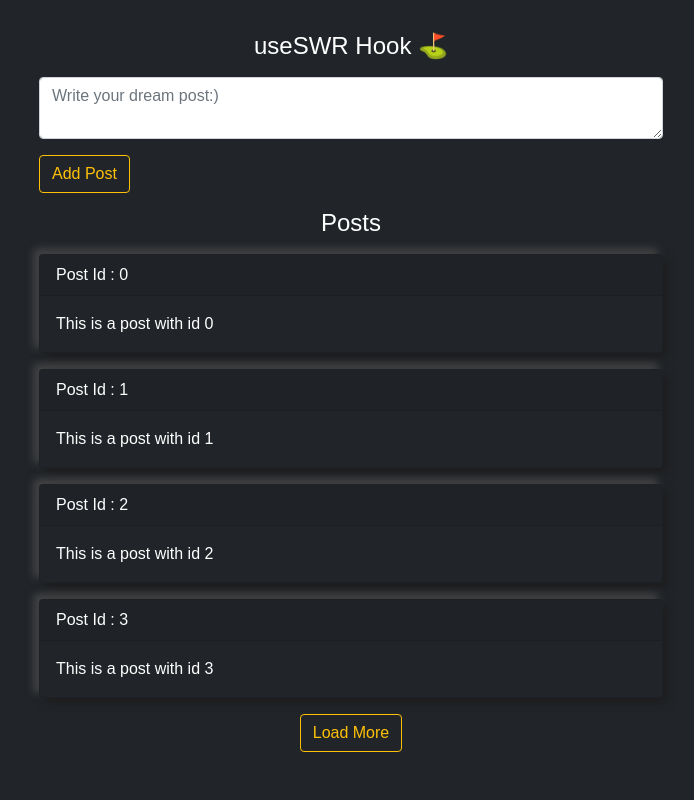
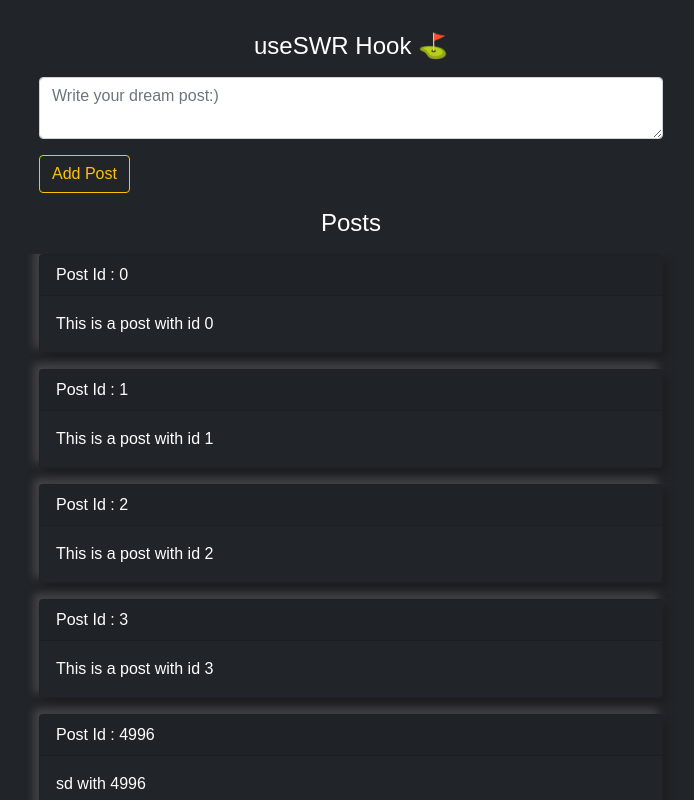
Before and after one commit to Dey-Sumit/useSWR-Tutorial, a Next.js app: page / in a window 1280 px wide. Shown: the top 800 px of the page, without its empty margins (289-983 px from the left). Built offline with nearby package versions, Linux system fonts and the light colour scheme; data requests are answered from the project's data file.

Commit message:
pagination with infinite scroll added

```diff
--- a/libs/usePagination.ts
+++ b/libs/usePagination.ts
@@ -1,8 +1,8 @@
 import { useSWRInfinite } from "swr";
 
-export const usePagination = (url: string) => {
-  const PAGE_SIZE = 4;
-  const getKey = (pageIndex: number, previousPageData: any) => {
+export const usePagination = <T>(url: string) => {
+  const PAGE_SIZE = 6;
+  const getKey = (pageIndex: number, previousPageData: T[]) => {
     pageIndex = pageIndex + 1;
     if (previousPageData && !previousPageData.length) return null; // reached the end
     return `${url}?_page=${pageIndex}&_limit=${PAGE_SIZE}`; // SWR key
@@ -10,7 +10,7 @@
 
   const { data, size: page, setSize: setPage, error, isValidating } = useSWRInfinite(getKey);
 
-  const paginatedData = [].concat.apply([], data);
+  const paginatedData: T[] = [].concat.apply([], data);
 
   const isLoadingMore = data && typeof data[page - 1] === "undefined";
 
--- a/src/pages/index.tsx
+++ b/src/pages/index.tsx
@@ -2,9 +2,8 @@
 import PostCard from "@components/PostCard";
 import Loader from "@components/Loader";
 import { IPost } from "@libs/types";
-
-import { useSWRInfinite } from "swr";
 import { usePagination } from "@libs/usePagination";
+import InfiniteScroll from "react-infinite-scroll-component";
 
 export default function Home() {
   //! 4 👇
@@ -15,7 +14,7 @@
     setPage,
     isLoadingMore,
     isReachedEnd,
-  } = usePagination("/posts");
+  } = usePagination<IPost>("/posts");
 
   // //! 1 👇
   // const [posts, setPosts] = useState<IPost[]>();
@@ -38,21 +37,20 @@
       <h4>Posts</h4>
 
       {/* {error && <h4>something went wrong</h4>} */}
-      {paginatedPosts?.map((post, i) => (
-        <PostCard key={i} post={post} />
-      ))}
+      <InfiniteScroll
+        dataLength={paginatedPosts.length}
+        next={() => setPage(page + 1)}
+        hasMore={!isReachedEnd}
+        loader={<Loader />}
+        endMessage={<p className="text-center">No more posts</p>}
+      >
+        {paginatedPosts?.map((post, i) => (
+          <PostCard key={i} post={post} />
+        ))}
+      </InfiniteScroll>
+
       {/* {!posts && <Loader />} */}
-      {!paginatedPosts.length && <Loader />}
-
-      {isLoadingMore && <Loader />}
-      {!!paginatedPosts.length && !isReachedEnd && (
-        <button
-          onClick={() => setPage(page + 1)}
-          className=" btn btn-outline-warning d-block mx-auto"
-        >
-          Load More
-        </button>
-      )}
+      {/* {!paginatedPosts.length && <Loader />} */}
     </div>
   );
 }
--- a/src/pages/posts/[postId].tsx
+++ b/src/pages/posts/[postId].tsx
@@ -26,7 +26,7 @@
     setPage,
     isLoadingMore,
     isReachedEnd,
-  } = usePagination(`/posts/${postId}/comments`);
+  } = usePagination<IComment>(`/posts/${postId}/comments`);
 
   // const [comments, setComments] = useState<IComment[]>();
   // const [post, setPost] = useState<IPost>();
```
